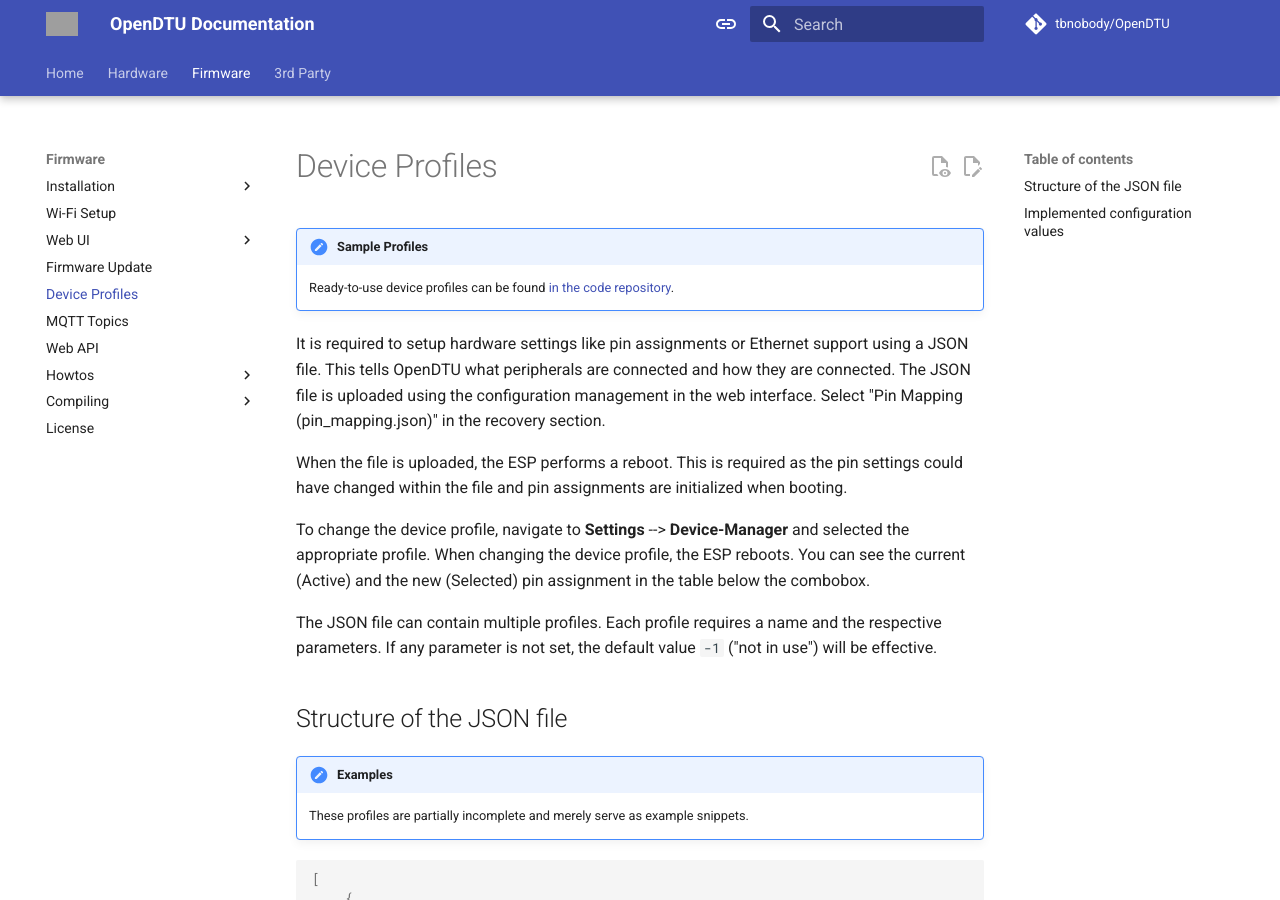
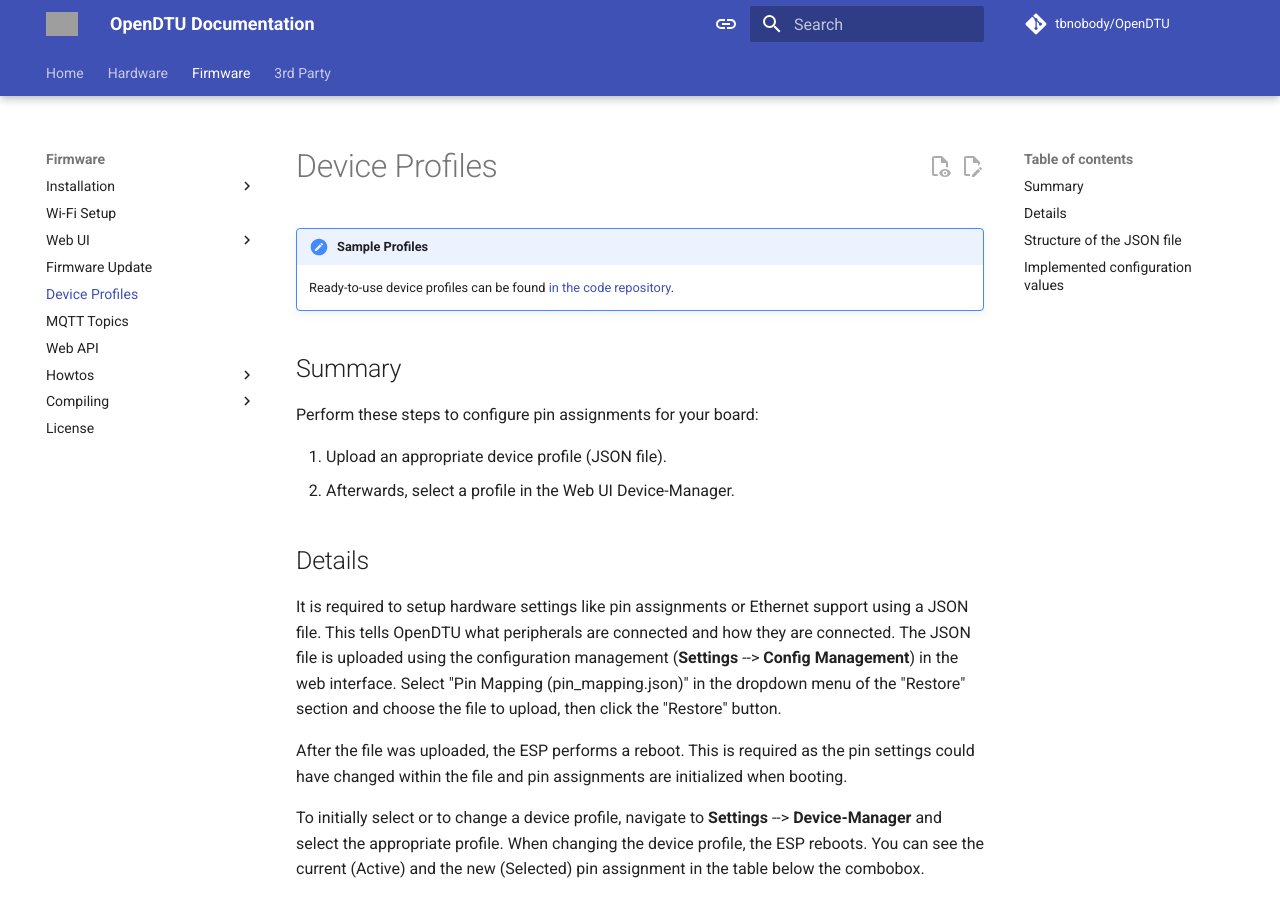
Before and after one commit to tbnobody/OpenDTU-docs, an MkDocs documentation site: the page built from docs/firmware/device_profiles.md, in a window 1280 px wide and 900 px high. Built offline with MkDocs 1.6.1 and Material for MkDocs 9.7.7, drawn with Linux system fonts in a browser that asks for light colours; comment, search, counter and statistics services are not loaded; grey boxes are pictures that could not be loaded.

Commit message:
device profiles: clarify required steps

```diff
--- a/docs/firmware/device_profiles.md
+++ b/docs/firmware/device_profiles.md
@@ -4,18 +4,30 @@
     Ready-to-use device profiles can be found [in the code
     repository](https://github.com/tbnobody/OpenDTU/tree/master/docs/DeviceProfiles){target=_blank}.
 
+## Summary
+
+Perform these steps to configure pin assignments for your board:
+
+1. Upload an appropriate device profile (JSON file).
+2. Afterwards, select a profile in the Web UI Device-Manager.
+
+## Details
+
 It is required to setup hardware settings like pin assignments or Ethernet
-support using a JSON file. This tells OpenDTU what peripherals are connected
-and how they are connected. The JSON file is uploaded using the
-configuration management in the web interface. Select "Pin Mapping
-(pin_mapping.json)" in the recovery section.
+support using a JSON file. This tells OpenDTU what peripherals are
+connected and how they are connected. The JSON file is uploaded using the
+configuration management (**Settings** --> **Config Management**) in the web
+interface. Select "Pin Mapping (pin_mapping.json)" in the dropdown menu of the
+"Restore" section and choose the file to upload, then click the "Restore" button.
 
-When the file is uploaded, the ESP performs a reboot. This is required as the
-pin settings could have changed within the file and pin assignments are initialized when booting.
+After the file was uploaded, the ESP performs a reboot. This is required as the
+pin settings could have changed within the file and pin assignments are
+initialized when booting.
 
-To change the device profile, navigate to **Settings** --> **Device-Manager**
-and selected the appropriate profile. When changing the device profile, the ESP reboots. You can see the current (Active) and the
-new (Selected) pin assignment in the table below the combobox.
+To initially select or to change a device profile, navigate to **Settings** -->
+**Device-Manager** and select the appropriate profile. When changing the device
+profile, the ESP reboots. You can see the current (Active) and the new
+(Selected) pin assignment in the table below the combobox.
 
 The JSON file can contain multiple profiles. Each profile requires a name and
 the respective parameters. If any parameter is not set, the default value `-1`
```
